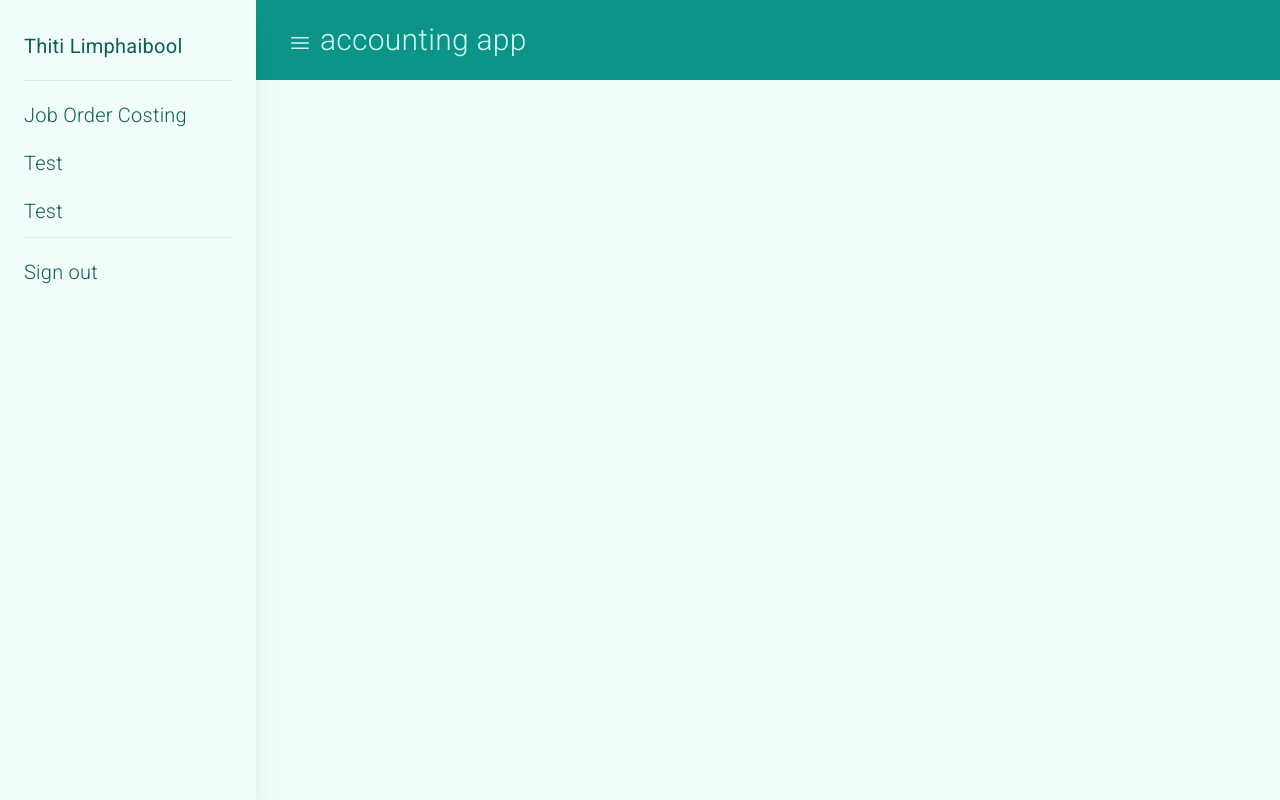
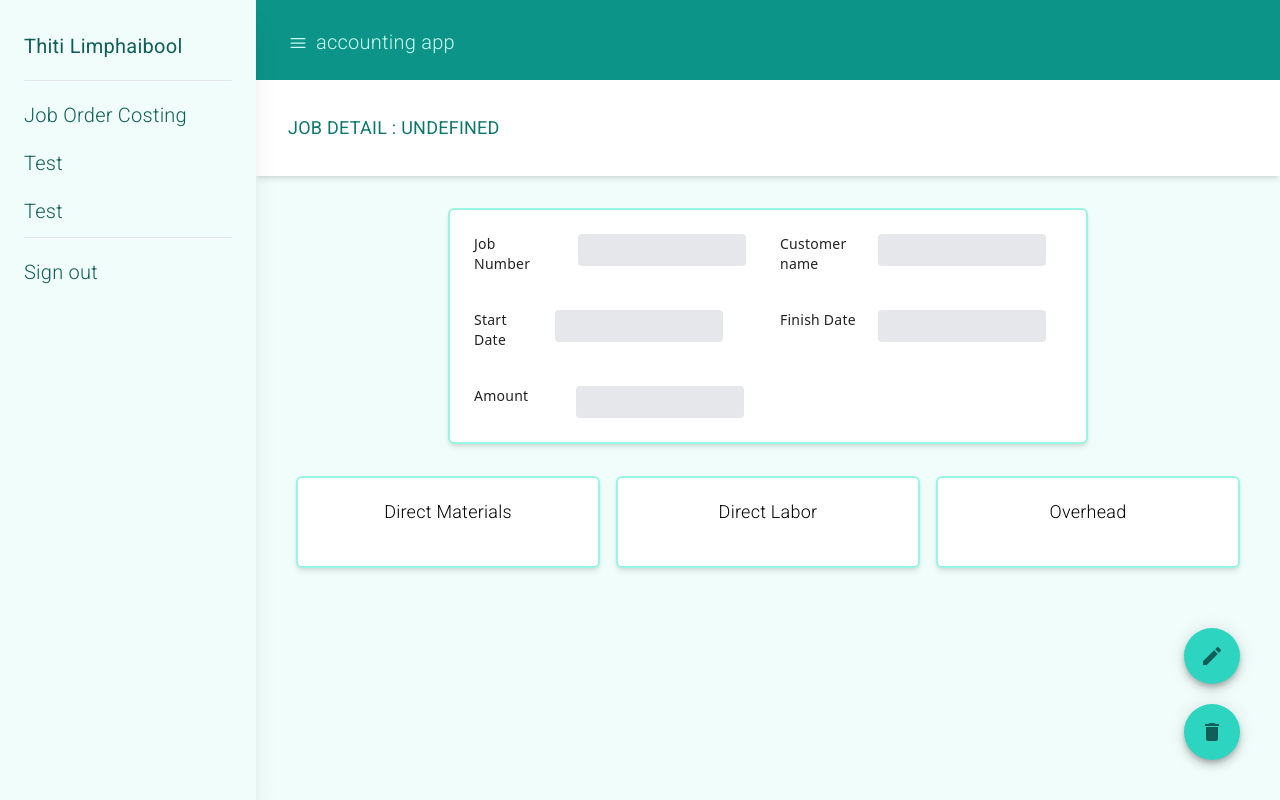
Before and after one commit to thiti-lim/job-costing-demo, an Angular app: page /job-costing/job/1 in a window 1280 px wide. Before the commit this address led to /. Built offline with nearby package versions, Linux system fonts and the light colour scheme.

Commit message:
add ui job costing detail dm dl oh

```diff
--- a/src/app/app.component.html
+++ b/src/app/app.component.html
@@ -32,7 +32,7 @@
           viewBox="0 0 24 24"
           stroke-width="1.5"
           stroke="currentColor"
-          class="mt-1.5 w-6 h-6 ml-8 text-md text-teal-100"
+          class="mt-1.5 w-5 h-5 ml-8 text-md text-teal-100"
         >
           <path
             stroke-linecap="round"
@@ -41,7 +41,9 @@
           />
         </svg>
       </button>
-      <div class="ml-2 text-teal-100 text-3xl font-light">accounting app</div>
+      <div class="ml-2 mt-1 text-teal-100 text-xl font-light">
+        accounting app
+      </div>
     </div>
     <div>
       <router-outlet></router-outlet>
--- a/src/app/job-costing/job-costing.model.ts
+++ b/src/app/job-costing/job-costing.model.ts
@@ -1,21 +1,28 @@
+import { NumberValueAccessor } from '@angular/forms';
+
 export class JobCosting {
   constructor(
+    id: number,
     jobNumber: string,
     customerName: string,
     startDate: Date,
     finishDate: Date,
-    amount?: number,
+    amount: number,
     directMaterials?: DirectMaterial[],
-    directLabors?: DirectLabor[]
+    directLabors?: DirectLabor[],
+    overheadRate?: number
   ) {
+    this.id = id;
     this.jobNumber = jobNumber;
     this.customerName = customerName;
     this.startDate = startDate;
     this.finishDate = finishDate;
-    this.amount = amount ?? 0;
+    this.amount = amount;
     this.directMaterials = directMaterials;
     this.directLabors = directLabors;
+    this.overheadRate = overheadRate ?? 0;
   }
+  id: number;
   jobNumber: string;
   customerName: string;
   startDate: Date;
@@ -23,20 +30,24 @@ export class JobCosting {
   amount: number;
   directMaterials?: DirectMaterial[];
   directLabors?: DirectLabor[];
+  overheadRate: number;
 }
 
 export class DirectMaterial {
   constructor(
+    id: number,
     reqNum?: string,
     name?: string,
     units?: number,
     costPerUnit?: number
   ) {
+    this.id = id;
     this.reqNum = reqNum ?? '';
     this.name = name ?? '';
     this.units = units ?? 0;
     this.costPerUnit = costPerUnit ?? 0;
   }
+  id: number;
   reqNum: string;
   name: string;
   units: number = 0;
@@ -48,23 +59,23 @@ export class DirectMaterial {
 
 export class DirectLabor {
   constructor(
+    id: number,
     reqNum?: string,
     name?: string,
     hours?: number,
-    costPerHour?: number,
-    overheadRate?: number
+    costPerHour?: number
   ) {
+    this.id = id;
     this.reqNum = reqNum ?? '';
     this.name = name ?? '';
     this.hours = hours ?? 0;
     this.costPerHour = costPerHour ?? 0;
-    this.overheadRate = overheadRate ?? 0;
   }
+  id: number;
   reqNum: string;
   name: string;
   hours: number = 0;
   costPerHour: number = 0;
-  overheadRate: number = 0;
 
   get totalCost(): number {
     return this.hours * this.costPerHour;
--- a/src/app/job-costing/job-costing.service.ts
+++ b/src/app/job-costing/job-costing.service.ts
@@ -9,20 +9,69 @@ export class JobCostingService {
   public getJobHistory(): JobCosting[] {
     return [
       new JobCosting(
+        1,
         'JOB-1',
         'Customer A',
         new Date('2019-01-01'),
         new Date('2020-01-01'),
         10,
-        [new DirectMaterial(crypto.randomUUID(), 'meme', 10, 10)],
-        [new DirectLabor(crypto.randomUUID(), 'meme', 10, 10, 0.8)]
+        [
+          new DirectMaterial(1, 'DM-123123123-001', 'Material A', 10, 10),
+          new DirectMaterial(2, 'DM-123123123-002', 'Material B', 10, 10),
+          new DirectMaterial(3, 'DM-123123123-003', 'Material C', 10, 10),
+        ],
+        [
+          new DirectLabor(1, 'DL-123123123-001', 'Person A', 10, 10),
+          new DirectLabor(2, 'DL-123123123-002', 'Person B', 10, 10),
+          new DirectLabor(3, 'DL-123123123-003', 'Person C', 10, 10),
+        ],
+        0.8
+      ),
+      new JobCosting(
+        1,
+        'JOB-2',
+        'Customer B',
+        new Date('2019-02-02'),
+        new Date('2020-02-02'),
+        10,
+        [
+          new DirectMaterial(1, 'DM-123123123-001', 'Material A', 10, 10),
+          new DirectMaterial(2, 'DM-123123123-002', 'Material B', 10, 10),
+          new DirectMaterial(3, 'DM-123123123-003', 'Material C', 10, 10),
+        ],
+        [
+          new DirectLabor(1, 'DL-123123123-001', 'Person A', 10, 10),
+          new DirectLabor(2, 'DL-123123123-002', 'Person B', 10, 10),
+          new DirectLabor(3, 'DL-123123123-003', 'Person C', 10, 10),
+        ],
+        0.8
+      ),
+      new JobCosting(
+        1,
+        'JOB-3',
+        'Customer C',
+        new Date('2019-03-03'),
+        new Date('2020-03-03'),
+        10,
+        [
+          new DirectMaterial(1, 'DM-123123123-001', 'Material A', 10, 10),
+          new DirectMaterial(2, 'DM-123123123-002', 'Material B', 10, 10),
+          new DirectMaterial(3, 'DM-123123123-003', 'Material C', 10, 10),
+        ],
+        [
+          new DirectLabor(1, 'DL-123123123-001', 'Person A', 10, 10),
+          new DirectLabor(2, 'DL-123123123-002', 'Person B', 10, 10),
+          new DirectLabor(3, 'DL-123123123-003', 'Person C', 10, 10),
+        ],
+        0.8
       ),
     ];
   }
 
   public getJobCosting(jobNumber: string): JobCosting | undefined {
     let job: JobCosting[] = this.getJobHistory().filter(
-      (job) => job.jobNumber === jobNumber
+      (job) =>
+        job.jobNumber.toLocaleLowerCase() === jobNumber.toLocaleLowerCase()
     );
     if (job.length != 0) return job[0];
     return;
--- a/src/app/job-costing/job-detail/job-detail.component.html
+++ b/src/app/job-costing/job-detail/job-detail.component.html
@@ -1,6 +1,112 @@
 <div class="flex items-center bg-white h-24 border-y-teal-200 shadow-md">
-  <p class="ml-8 mt-3 text-teal-700 text-md">{{ headerTitle | uppercase }}</p>
+  <p class="ml-8 mt-3 text-teal-700 text-lg">{{ headerTitle | uppercase }}</p>
 </div>
-<div class="flex m-8">
-  <div class="w-full"></div>
+<div class="flex m-8 justify-center flex-wrap">
+  <div class="fixed flex flex-col bottom-0 right-0 m-10">
+    <button mat-fab class="bg-teal-400 mb-5">
+      <mat-icon class="text-teal-800">edit</mat-icon>
+    </button>
+    <button mat-fab class="bg-teal-400">
+      <mat-icon class="text-teal-800">delete</mat-icon>
+    </button>
+  </div>
+  <div
+    class="flex w-2/3 flex-wrap bg-white rounded-md border-teal-200 border-2 shadow-md p-3 mb-8"
+  >
+    <div class="flex justify-between p-3 w-1/2">
+      <p class="font-sans flex">Job Number</p>
+      <input
+        type="text"
+        class="flex mx-12 pl-2 h-8 rounded border border-gray-400 bg-white focus:outline-none focus:border-2 focus:border-teal-600 disabled:bg-gray-200 disabled:border-0"
+        [disabled]="isDisabled"
+        [value]="job?.jobNumber"
+      />
+    </div>
+    <div class="flex justify-between p-3 w-1/2">
+      <p class="font-sans flex">Customer name</p>
+      <input
+        type="text"
+        class="flex mx-4 pl-2 h-8 rounded border border-gray-400 bg-white focus:outline-none focus:border-2 focus:border-teal-600 disabled:bg-gray-200 disabled:border-0"
+        [disabled]="isDisabled"
+        [value]="job?.customerName"
+      />
+    </div>
+    <div class="flex justify-between p-3 w-1/2">
+      <p class="font-sans flex">Start Date</p>
+      <input
+        type="text"
+        class="flex mx-12 pl-2 h-8 rounded border border-gray-400 bg-white focus:outline-none focus:border-2 focus:border-teal-600 disabled:bg-gray-200 disabled:border-0"
+        [disabled]="isDisabled"
+        [value]="job?.startDate | date : 'yyyy-MM-dd'"
+      />
+    </div>
+    <div class="flex justify-between p-3 w-1/2">
+      <p class="font-sans flex">Finish Date</p>
+      <input
+        type="text"
+        class="flex mx-4 pl-2 h-8 rounded border border-gray-400 bg-white focus:outline-none focus:border-2 focus:border-teal-600 disabled:bg-gray-200 disabled:border-0"
+        [disabled]="isDisabled"
+        [value]="job?.finishDate | date : 'yyyy-MM-dd'"
+      />
+    </div>
+    <div class="flex justify-between p-3 w-1/2">
+      <p class="font-sans flex">Amount</p>
+      <input
+        type="text"
+        class="flex mx-12 pl-2 h-8 rounded border border-gray-400 bg-white focus:outline-none focus:border-2 focus:border-teal-600 disabled:bg-gray-200 disabled:border-0"
+        [disabled]="isDisabled"
+        [value]="job?.amount"
+      />
+    </div>
+  </div>
+  <div class="flex justify-evenly w-full">
+    <div
+      class="flex-col items-center w-1/3 bg-white rounded-md border-teal-200 border-2 shadow-md px-3 py-5 text-lg text-black font-thin mx-2"
+    >
+      <p class="mb-5 text-center">Direct Materials</p>
+      <div
+        div
+        class="flex justify-between items-center mb-3 px-5 border-2 rounded-md border-gray-300 p-1 bg-gray-100"
+        *ngFor="let dm of job?.directMaterials"
+      >
+        <div>
+          <div class="text-xl">{{ dm.name }}</div>
+          <div class="text-xs">{{ dm.reqNum }}</div>
+        </div>
+        <div class="text-sm">{{ dm.totalCost }} BAHT</div>
+      </div>
+    </div>
+    <div
+      class="flex-col justify-center w-1/3 bg-white rounded-md border-teal-200 border-2 shadow-md px-3 py-5 text-lg text-black font-thin mx-2"
+    >
+      <p class="mb-5 text-center">Direct Labor</p>
+      <div
+        div
+        class="flex justify-between items-center mb-3 px-5 border-2 rounded-md border-gray-300 p-1 bg-gray-100"
+        *ngFor="let dl of job?.directLabors"
+      >
+        <div>
+          <div class="text-xl">{{ dl.name }}</div>
+          <div class="text-xs">{{ dl.reqNum }}</div>
+        </div>
+        <div class="text-sm">{{ dl.totalCost }} BAHT</div>
+      </div>
+    </div>
+    <div
+      class="flex-col justify-center w-1/3 bg-white rounded-md border-teal-200 border-2 shadow-md px-3 py-5 text-lg text-black font-thin mx-2"
+    >
+      <p class="mb-5 text-center">Overhead</p>
+      <div
+        div
+        class="flex justify-between items-center mb-3 px-5 border-2 rounded-md border-gray-300 p-1 bg-gray-100"
+        *ngFor="let dl of job?.directLabors"
+      >
+        <div>
+          <div class="text-xl">Direct labor {{ dl.hours }} hrs.</div>
+          <div class="text-xs">{{ job?.overheadRate }} baht per hr.</div>
+        </div>
+        <div class="text-sm">{{ dl.totalCost * job!.overheadRate }} BAHT</div>
+      </div>
+    </div>
+  </div>
 </div>
--- a/src/app/job-costing/job-detail/job-detail.component.ts
+++ b/src/app/job-costing/job-detail/job-detail.component.ts
@@ -10,17 +10,17 @@ import { ActivatedRoute, RouterModule } from '@angular/router';
 })
 export class JobDetailComponent {
   headerTitle: string = 'Job Detail';
+  isDisabled: boolean = true;
   job?: JobCosting;
   constructor(
     private jobCostingService: JobCostingService,
-    private route: ActivatedRoute,
-    private router: RouterModule
+    private route: ActivatedRoute
   ) {}
 
   ngOnInit(): void {
     const jobNumber = this.route.snapshot.paramMap.get('job-number');
     this.job = this.jobCostingService.getJobCosting(jobNumber ?? '');
-    this.headerTitle += ' | ' + this.job?.jobNumber;
+    this.headerTitle += ' : ' + this.job?.jobNumber;
     console.log(this.job);
   }
 }
--- a/src/app/job-costing/job-history/job-history.component.ts
+++ b/src/app/job-costing/job-history/job-history.component.ts
@@ -30,7 +30,10 @@ export class JobHistoryComponent {
   }
 
   openJobDetail(job: JobCosting) {
-    this.router.navigate(['/job-costing', job.jobNumber]);
+    this.router.navigate([
+      '/job-costing/job',
+      job.jobNumber.toLocaleLowerCase(),
+    ]);
     console.log(job.jobNumber);
   }
 }
```
Also changed, not shown: src/app/app.module.ts (+6 -5 lines).
